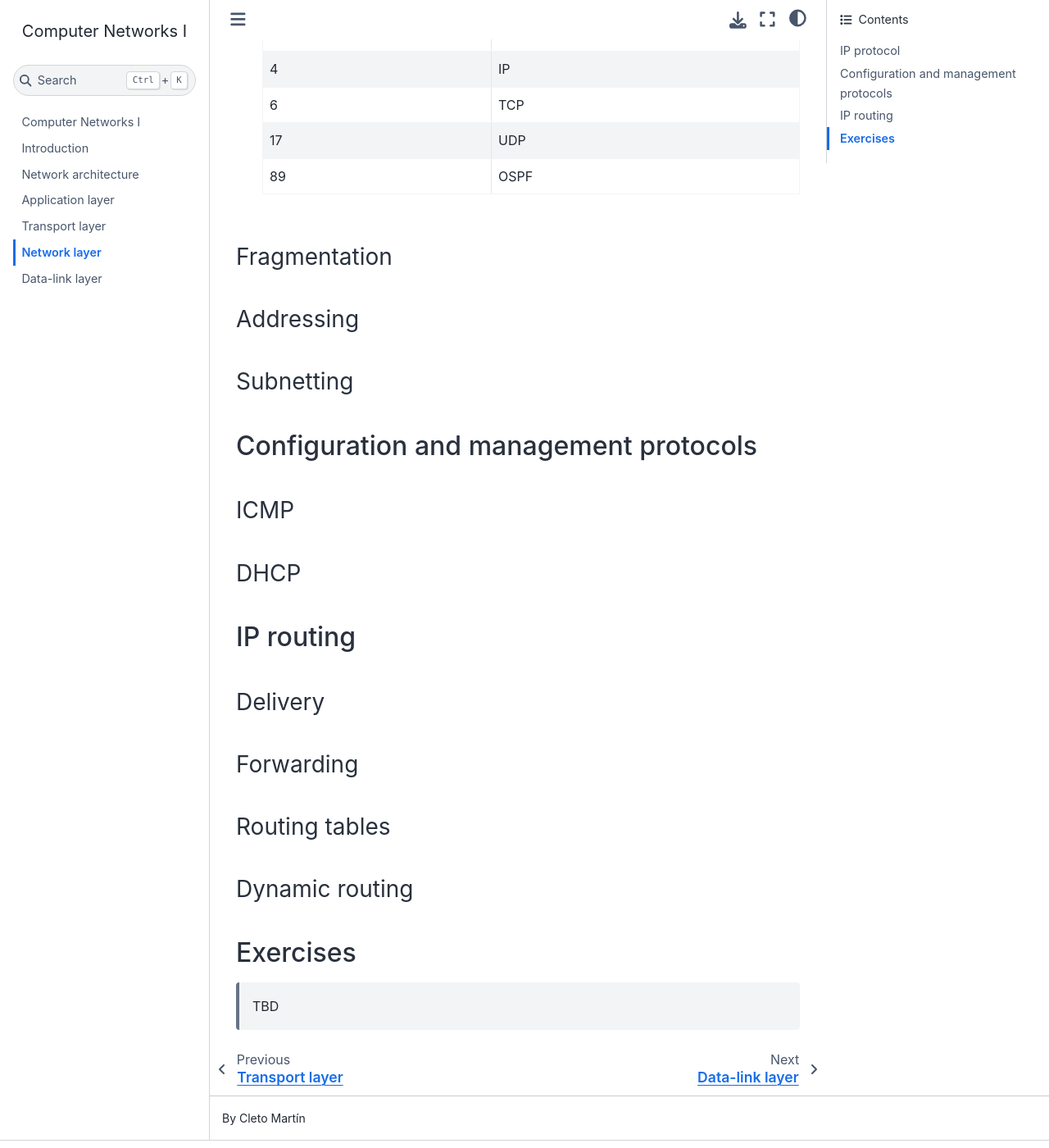
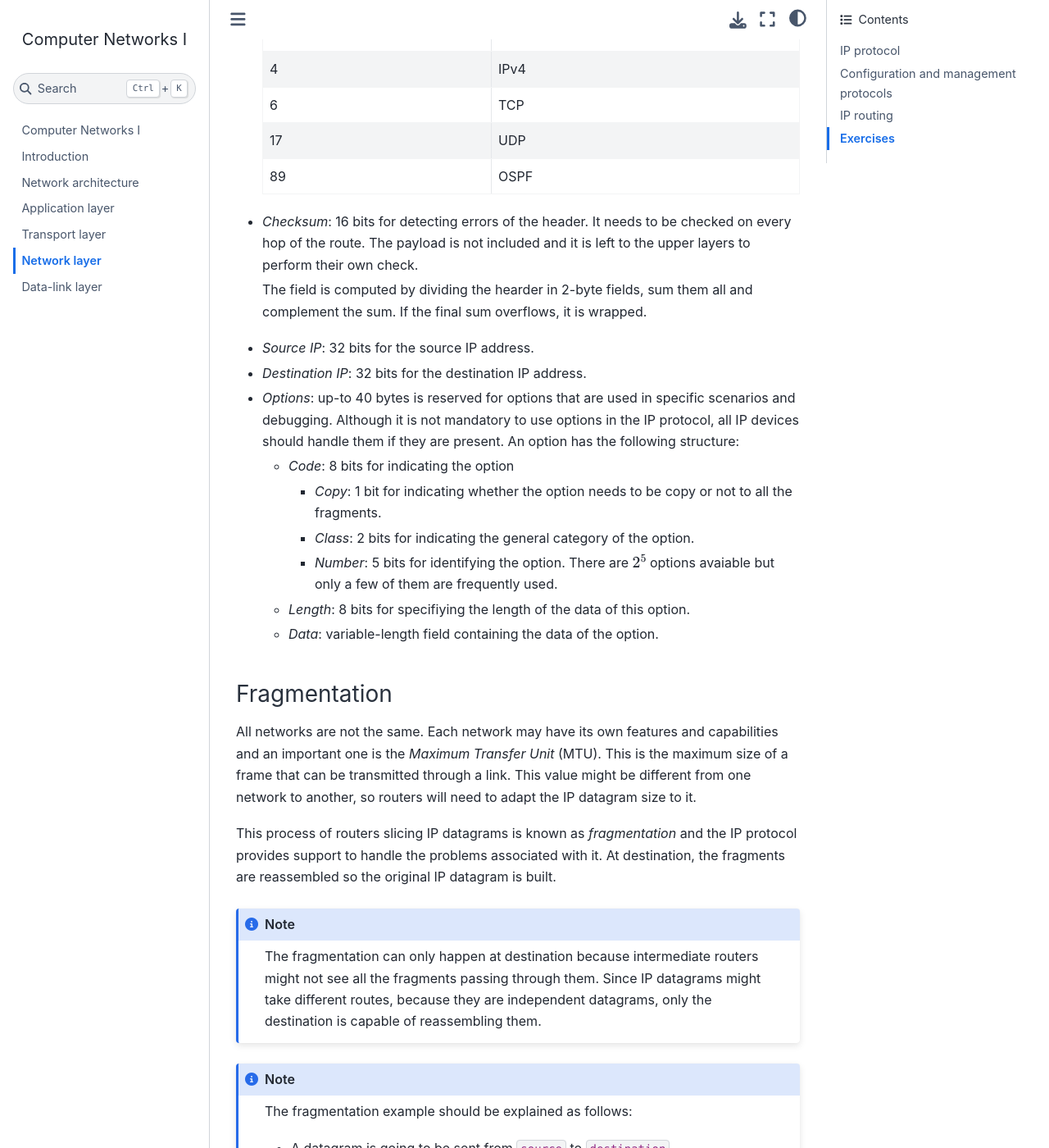
Before and after one commit to cletomartin/redes1, a Jupyter Book: the page built from network.md, in a window 1280 px wide and 1400 px high, scrolled down 2229 px. Shown: the whole window at 82% size. Built offline with Jupyter Book 1.0.4 settings and Sphinx 7.4.7 and the Sphinx Book theme 1.1.4, drawn with Linux system fonts in a browser that asks for light colours; some of the changed text lies outside the part shown.

Commit message:
more-stuff

````diff
--- a/network.md
+++ b/network.md
@@ -69,13 +69,55 @@ These are the fields of the IP header:
   |-------|----------|
   | 1     | ICMP     |
   | 2     | IGMP     |
-  | 4     | IP       |
+  | 4     | IPv4     |
   | 6     | TCP      |
   | 17    | UDP      |
   | 89    | OSPF     |
 
+- _Checksum_: 16 bits for detecting errors of the header.
+  It needs to be checked on every hop of the route.
+  The payload is not included and it is left to the upper layers to perform their own check.
+
+  The field is computed by dividing the hearder in 2-byte fields, sum them all and complement the sum.
+  If the final sum overflows, it is wrapped.
+
+- _Source IP_: 32 bits for the source IP address.
+- _Destination IP_: 32 bits for the destination IP address.
+- _Options_: up-to 40 bytes is reserved for options that are used in specific scenarios and debugging.
+  Although it is not mandatory to use options in the IP protocol, all IP devices should handle them if they are present.
+  An option has the following structure:
+  - _Code_: 8 bits for indicating the option
+    - _Copy_: 1 bit for indicating whether the option needs to be copy or not to all the fragments.
+    - _Class_: 2 bits for indicating the general category of the option.
+    - _Number_: 5 bits for identifying the option. There are $2^5$ options avaiable but only a few of them are frequently used.
+  - _Length_: 8 bits for specifiying the length of the data of this option.
+  - _Data_: variable-length field containing the data of the option.
 
 ### Fragmentation
+
+All networks are not the same.
+Each network may have its own features and capabilities and an important one is the _Maximum Transfer Unit_ (MTU).
+This is the maximum size of a frame that can be transmitted through a link. This value might be different from one network to another,
+so routers will need to adapt the IP datagram size to it.
+
+This process of routers slicing IP datagrams is known as _fragmentation_ and the IP protocol provides support to handle the problems associated with it.
+At destination, the fragments are reassembled so the original IP datagram is built.
+
+```{note}
+The fragmentation can only happen at destination because intermediate routers might not see all the fragments passing through them.
+Since IP datagrams might take different routes, because they are independent datagrams, only the destination is capable of reassembling them.
+```
+
+```{note}
+The fragmentation example should be explained as follows:
+- A datagram is going to be sent from `source` to `destination`.
+- The router `R1` will have to fragment it in 3 fragments ($4020 / 1420 = 2.5$ so we need 3 fragments).
+- `f1` and `f3`  will no need more fragmentation because the MTU will be enough for the rest of the hops.
+- `f2` requires one more fragmentation step in `R4` as it goes to a smaller MTU.
+- In total, 5 fragments will arrive.
+
+```
+
 
 ### Addressing
 
````
Also changed, not shown: 1 other file.
